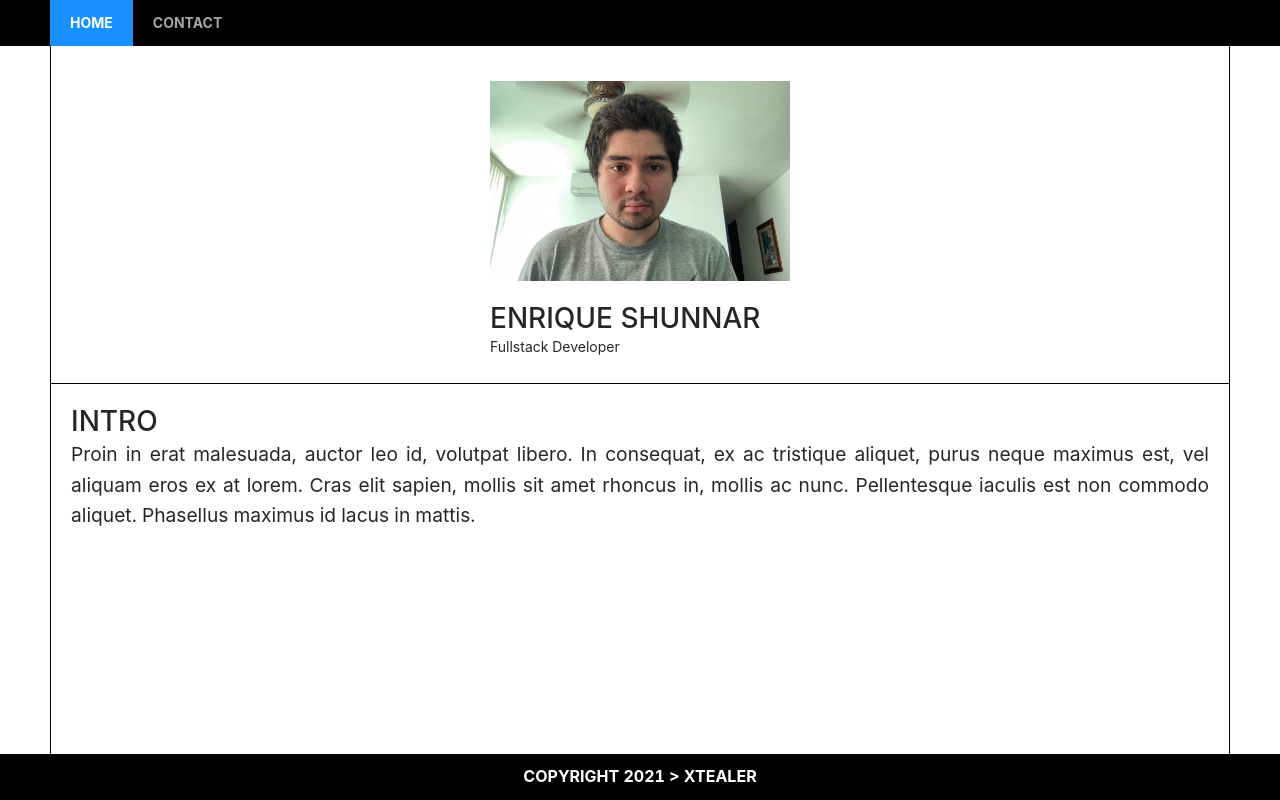
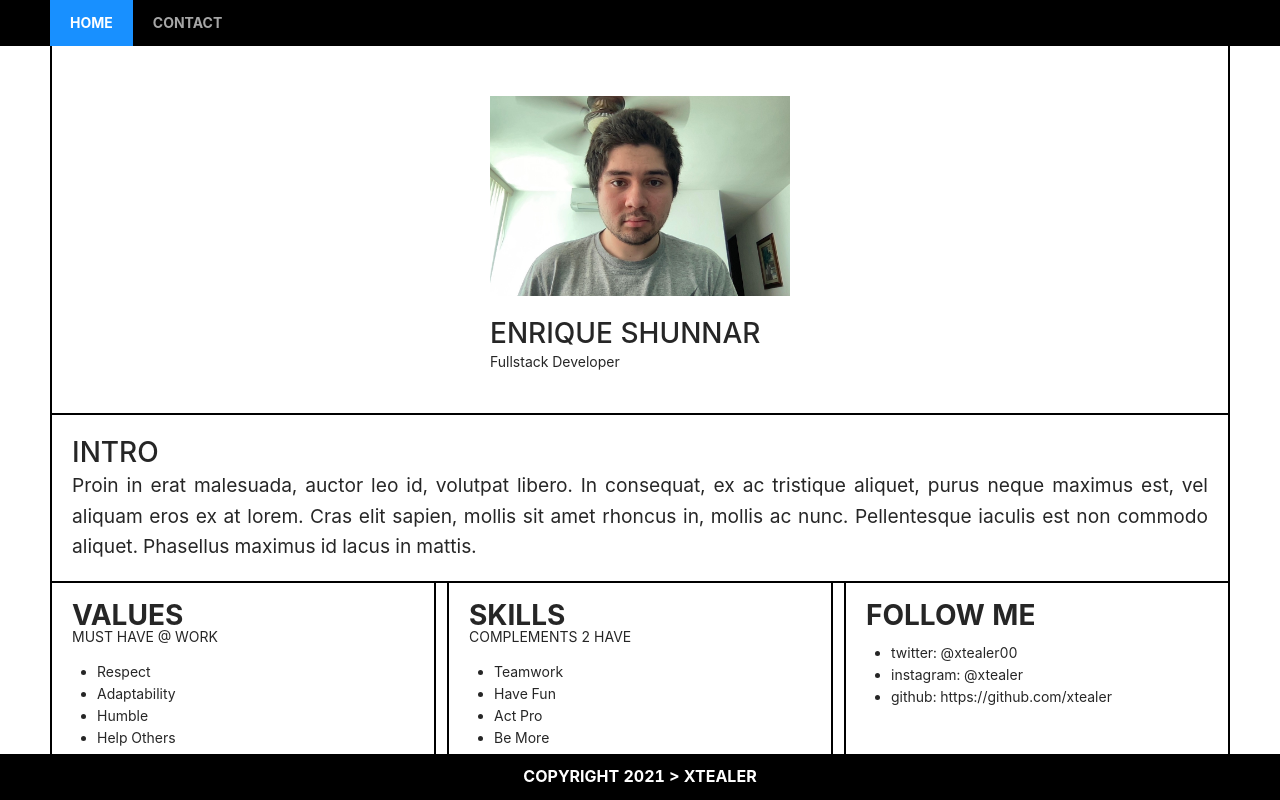
Before and after one commit to xtealer/react-cv, a React (Create React App) app: page / in a window 1280 px wide. Built offline with nearby package versions, Linux system fonts and the light colour scheme.

Commit message:
Finish building ui

```diff
--- /dev/null
+++ b/src/components/CardComponent.tsx
@@ -0,0 +1,25 @@
+import React, { FunctionComponent } from "react";
+
+interface IProps {
+  title?: string;
+  subTitle?: string;
+}
+
+const CardComponent: FunctionComponent<IProps> = ({
+  children,
+  title,
+  subTitle,
+}) => {
+  return (
+    <div className="card-component">
+      <div className="card-component-content">
+        {typeof title === "string" && <h1>{title}</h1>}
+        {typeof subTitle === "string" && <p>{subTitle}</p>}
+
+        <ul>{children}</ul>
+      </div>
+    </div>
+  );
+};
+
+export default CardComponent;
--- /dev/null
+++ b/src/components/ContactFormComponent.tsx
@@ -0,0 +1,50 @@
+import { Button, Form, Input } from "antd";
+import { useForm } from "antd/lib/form/Form";
+import React, { FunctionComponent } from "react";
+import { useCallback } from "react";
+
+interface IProps {}
+
+const ContactFormComponent: FunctionComponent<IProps> = (props) => {
+  const [formRef] = Form.useForm();
+
+  const onFinish = useCallback((values) => {
+    console.log(values);
+  }, []);
+
+  return (
+    <div className="contact-form-component">
+      <Form form={formRef} onFinish={onFinish} layout="vertical">
+        <h1>Get In Touch</h1>
+
+        <Form.Item
+          name="name"
+          noStyle
+          rules={[{ required: true, message: "name is required." }]}
+        >
+          <Input placeholder="name" />
+        </Form.Item>
+
+        <Form.Item
+          name="email"
+          noStyle
+          rules={[{ required: true, message: "email is required." }]}
+        >
+          <Input placeholder="email" type="email" />
+        </Form.Item>
+
+        <Form.Item
+          name="message"
+          noStyle
+          rules={[{ required: true, message: "message is required." }]}
+        >
+          <Input.TextArea placeholder="message" />
+        </Form.Item>
+
+        <Button htmlType="submit">Send</Button>
+      </Form>
+    </div>
+  );
+};
+
+export default ContactFormComponent;
--- a/src/styles/components.sass
+++ b/src/styles/components.sass
@@ -1,3 +1,11 @@
+%title_style
+	text-transform: uppercase
+	font-weight: bold
+	text-align: left
+
+%description_style
+	text-transform: uppercase
+	text-align: left
 
 .home-component
 	height: 100%
@@ -7,14 +15,16 @@
 	.content
 		flex: 1 1 auto
 		margin: 0 50px
-		border-left: 1px solid #000
-		border-right: 1px solid #000
+		border-left: 2px solid #000
+		border-right: 2px solid #000
+		overflow-y: auto
 		text-align: center
 
 		.profile
 			display: inline-flex
 			justify-content: center
 			width: 100%
+			padding: 15px
 
 			> div
 				max-width: 300px
@@ -30,7 +40,7 @@
 				height: auto
 
 		.description
-			border-top: 1px solid #000
+			border-top: 2px solid #000
 			margin-top: 25px
 			padding: 20px
 			text-align: justify
@@ -54,3 +64,65 @@
 		font-weight: bold
 		text-transform: uppercase
 		margin-bottom: 0
+
+.card-component
+	display: flex
+	flex-direction: column
+	border: 2px solid #000
+	max-height: 300px
+	min-height: 190px
+	flex: 1 1 300px
+
+	min-width: 175px
+	padding: 20px
+	margin-left: -2px
+	margin-right: -2px
+	margin-top: -2px
+
+	h1
+		@extend %title_style
+		line-height: 1.5rem
+
+	p
+		@extend %description_style
+		line-height: 1.2rem
+
+	ul
+		text-align: left
+		padding-left: 25px
+		margin-bottom: 0
+		margin-top: 15px
+
+.contact-form-component
+	border-top: 2px solid #000
+	padding: 40px 15px
+	text-align: left
+	margin-top: -2px
+
+	> .ant-form
+		max-width: 300px
+		margin-left: auto
+		margin-right: auto
+
+		> .ant-input
+			&:nth-child(2)
+				margin-top: 30px !important
+
+	h1
+		@extend %title_style
+
+	.ant-input
+		border: 2px solid #000
+		margin-top: 10px
+		border-radius: 0
+
+	.ant-btn
+		border: 2px solid #000
+		background-color: #fff
+		text-transform: uppercase
+		font-weight: bold
+		border-radius: 0
+		margin-top: 10px
+
+		&:hover
+			color: #000
--- a/src/styles/ids.sass
+++ b/src/styles/ids.sass
@@ -1,2 +1,3 @@
 #root
 	height: 100%
+	min-width: 340px
--- a/src/styles/utils.sass
+++ b/src/styles/utils.sass
@@ -0,0 +1,10 @@
+.row-boxes
+	display: flex
+	flex-direction: row
+	flex-wrap: wrap
+	gap: 15px
+	row-gap: 0
+	flex: 1 1 auto
+	min-width: min-content
+	justify-content: center
+	border-top: 2px solid #000
--- a/src/views/HomeView.tsx
+++ b/src/views/HomeView.tsx
@@ -1,4 +1,6 @@
 import React, { FunctionComponent } from "react";
+import CardComponent from "../components/CardComponent";
+import ContactFormComponent from "../components/ContactFormComponent";
 import FooterComponent from "../components/FooterComponent";
 import NavbarComponent from "../components/NavbarComponent";
 
@@ -13,7 +15,6 @@ const HomeView: FunctionComponent<IProps> = () => {
       <NavbarComponent />
 
       <div className="content">
-        {/* row 1 */}
         <div className="profile">
           <div>
             <img
@@ -28,7 +29,6 @@ const HomeView: FunctionComponent<IProps> = () => {
           </div>
         </div>
 
-        {/* row 2 */}
         <div className="description">
           <h1>INTRO</h1>
           <p>
@@ -39,6 +39,35 @@ const HomeView: FunctionComponent<IProps> = () => {
             Phasellus maximus id lacus in mattis.
           </p>
         </div>
+
+        <div className="row-boxes">
+          <CardComponent title="VALUES" subTitle="Must Have @ Work">
+            <li>Respect</li>
+            <li>Adaptability</li>
+            <li>Humble</li>
+            <li>Help Others</li>
+          </CardComponent>
+
+          <CardComponent title="SKILLS" subTitle="Complements 2 Have">
+            <li>Teamwork</li>
+            <li>Have Fun</li>
+            <li>Act Pro</li>
+            <li>Be More</li>
+          </CardComponent>
+
+          <CardComponent title="Follow Me">
+            <li>twitter: @xtealer00</li>
+            <li>instagram: @xtealer</li>
+            <li>github: https://github.com/xtealer</li>
+          </CardComponent>
+
+          <CardComponent title="Contact">
+            <li>+507 6997-4711</li>
+            <li>xtealer00@gmail.com</li>
+          </CardComponent>
+        </div>
+
+        <ContactFormComponent />
       </div>
 
       <FooterComponent />
```
